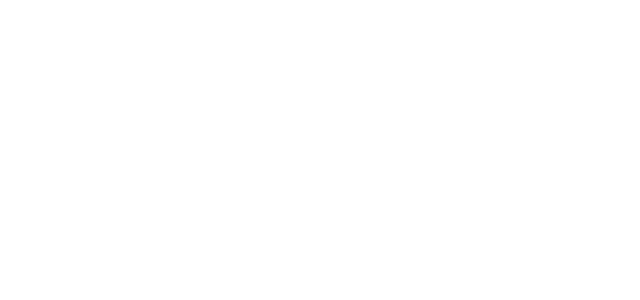
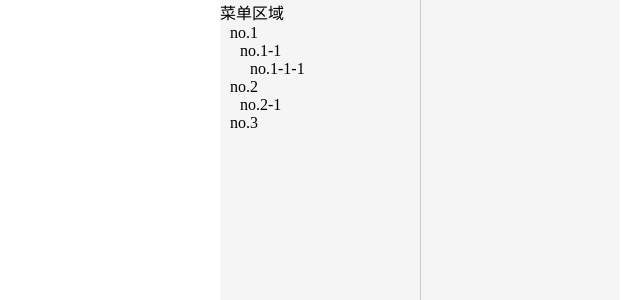
Before and after one commit to zhouaizhuang/Vue3_study, a Vue app: page /recursionCom in a window 1280 px wide. Before the commit this address had no page. Shown: the top 300 px of the page, without its empty margins (220-860 px from the left). Built offline with nearby package versions, Linux system fonts and the light colour scheme.

Commit message:
递归组件

```diff
--- a/src/router/modules/component.ts
+++ b/src/router/modules/component.ts
@@ -2,4 +2,5 @@
 export const cmpt:Array<RouteRecordRaw> = [
   { path: '/useCom', component: () => import('../../views/studyCom/useCom/index.vue') },
   { path: '/definePropsEmit', component: () => import('../../views/studyCom/definePropsEmit/father.vue') },
+  { path: '/recursionCom', component: () => import('../../views/studyCom/recursionCom/index.vue') },
 ]
--- a/src/views/index.vue
+++ b/src/views/index.vue
@@ -37,6 +37,7 @@
       <div class="pr20r b" style="width:2.2rem;">组件</div>
       <div class="f1 f xs ac rw">
         <div class="db w20 pb30 min190px"><router-link class="g42b983" to="/useCom">引入组件</router-link></div>
+        <div class="db w20 pb30 min190px"><router-link class="g42b983" to="/recursionCom">递归组件</router-link></div>
         <div class="db w20 pb30 min190px"><router-link class="g42b983" to="/definePropsEmit">组件传值propsEmit</router-link></div>
       </div>
     </div>
--- /dev/null
+++ b/src/views/studyCom/recursionCom/index.vue
@@ -0,0 +1,47 @@
+<template>
+  <div class="h100vh" style="width:200px;border-right:1px solid #ccc;">
+    菜单区域
+    <Tree @on-click="getItem" :data="data"></Tree>
+  </div>
+</template>
+<script setup lang="ts">
+import {reactive,withDefaults} from "vue"
+import Tree from "../../../components/Tree/index.vue"
+type TreeList = {
+  name: string,
+  icon?:string,
+  children?: TreeList[] | []
+}
+const getItem = (item:TreeList) => {
+  console.log(item)
+}
+const data = reactive<TreeList>([
+  {
+    name: 'no.1',
+    children: [
+      {
+        name: 'no.1-1',
+        children: [
+          {
+            name: 'no.1-1-1',
+          }
+        ]
+      }
+    ]
+  },
+  {
+    name: 'no.2',
+    children: [
+      {
+        name: 'no.2-1',
+      }
+    ]
+  },
+  {
+    name: 'no.3'
+  }
+])
+
+</script>
+<style scoped>
+</style>
```
